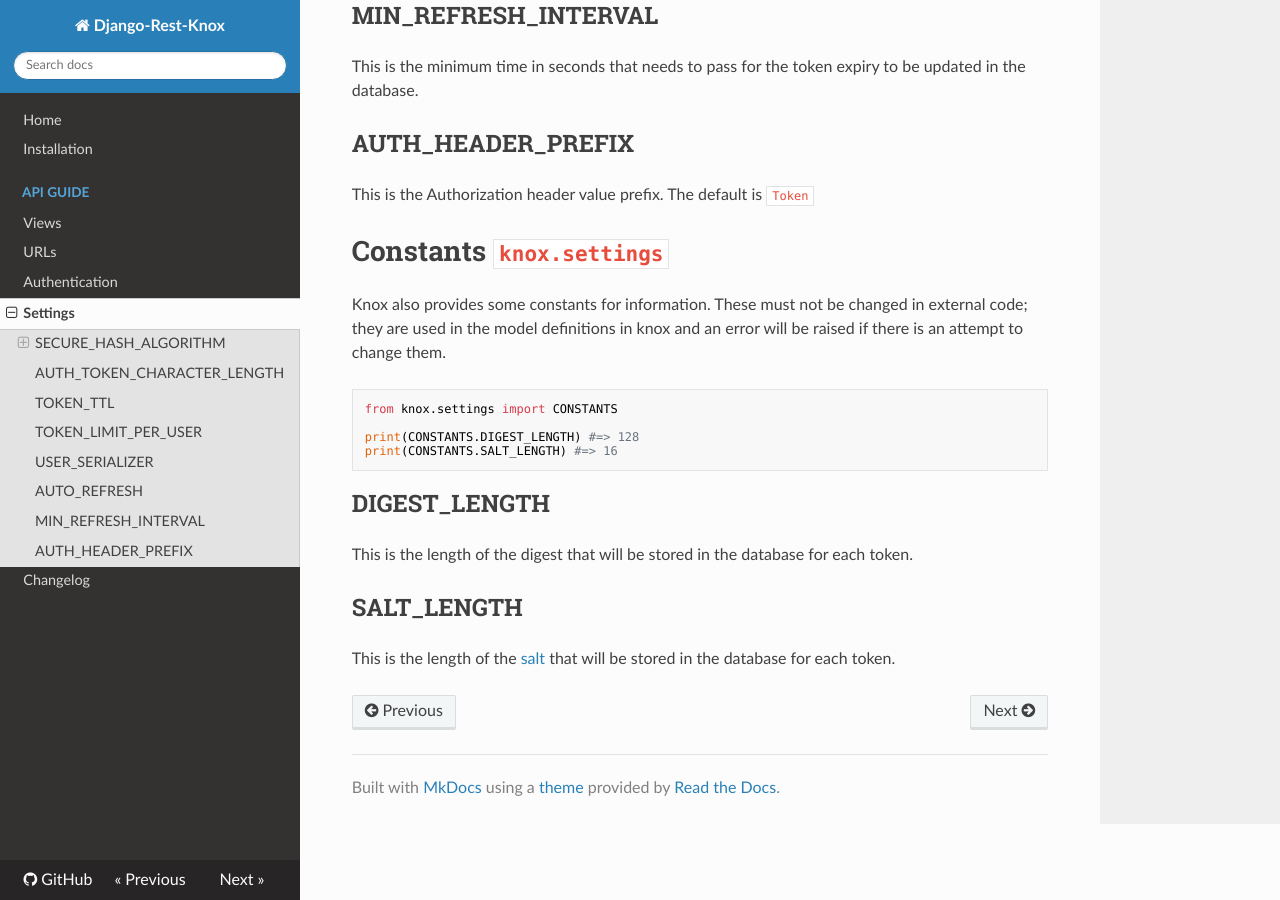
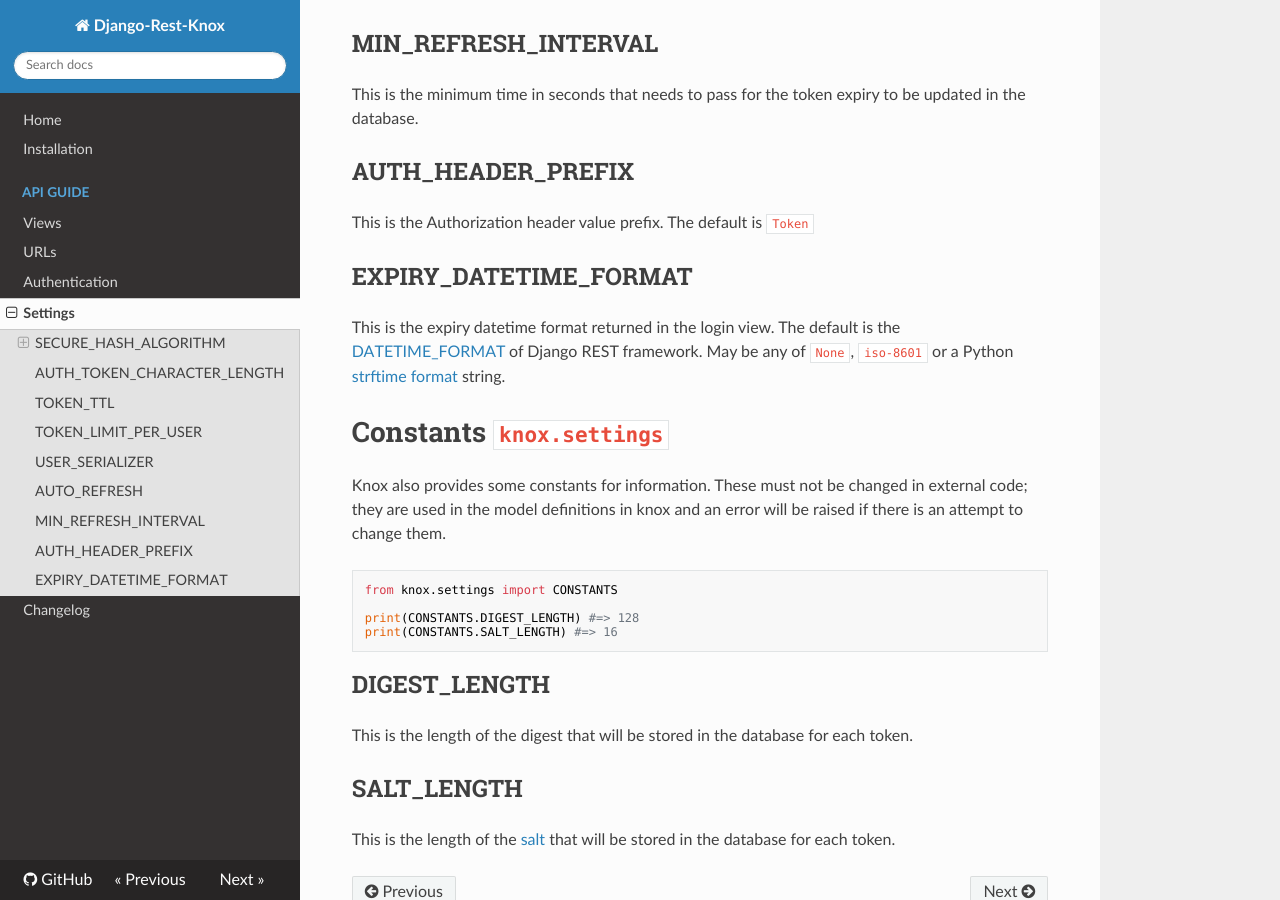
Before and after one commit to jazzband/django-rest-knox, an MkDocs documentation site: the page built from docs/settings.md, in a window 1280 px wide and 900 px high, scrolled down 1800 px. Built offline with MkDocs 1.6.1, drawn with Linux system fonts in a browser that asks for light colours; nearby versions of some CDN libraries; some of the changed text lies outside the part shown.

Commit message:
Document EXPIRY_DATETIME_FORMAT

````diff
--- a/docs/settings.md
+++ b/docs/settings.md
@@ -9,6 +9,7 @@
 #...snip...
 # These are the default values if none are set
 from datetime import timedelta
+from rest_framework.settings import api_settings
 REST_KNOX = {
   'SECURE_HASH_ALGORITHM': 'cryptography.hazmat.primitives.hashes.SHA512',
   'AUTH_TOKEN_CHARACTER_LENGTH': 64,
@@ -16,6 +17,7 @@
   'USER_SERIALIZER': 'knox.serializers.UserSerializer',
   'TOKEN_LIMIT_PER_USER': None,
   'AUTO_REFRESH': False,
+  'EXPIRY_DATETIME_FORMAT': api_settings.DATETME_FORMAT,
 }
 #...snip...
 ```
@@ -74,6 +76,14 @@
 ## AUTH_HEADER_PREFIX
 This is the Authorization header value prefix. The default is `Token`
 
+## EXPIRY_DATETIME_FORMAT
+This is the expiry datetime format returned in the login view. The default is the
+[DATETIME_FORMAT][DATETIME_FORMAT] of Django REST framework. May be any of `None`, `iso-8601`
+or a Python [strftime format][strftime format] string.
+
+[DATETIME_FORMAT]: https://www.django-rest-framework.org/api-guide/settings/#date-and-time-formatting
+[strftime format]: https://docs.python.org/3/library/time.html#time.strftime
+
 # Constants `knox.settings`
 Knox also provides some constants for information. These must not be changed in
 external code; they are used in the model definitions in knox and an error will
````
